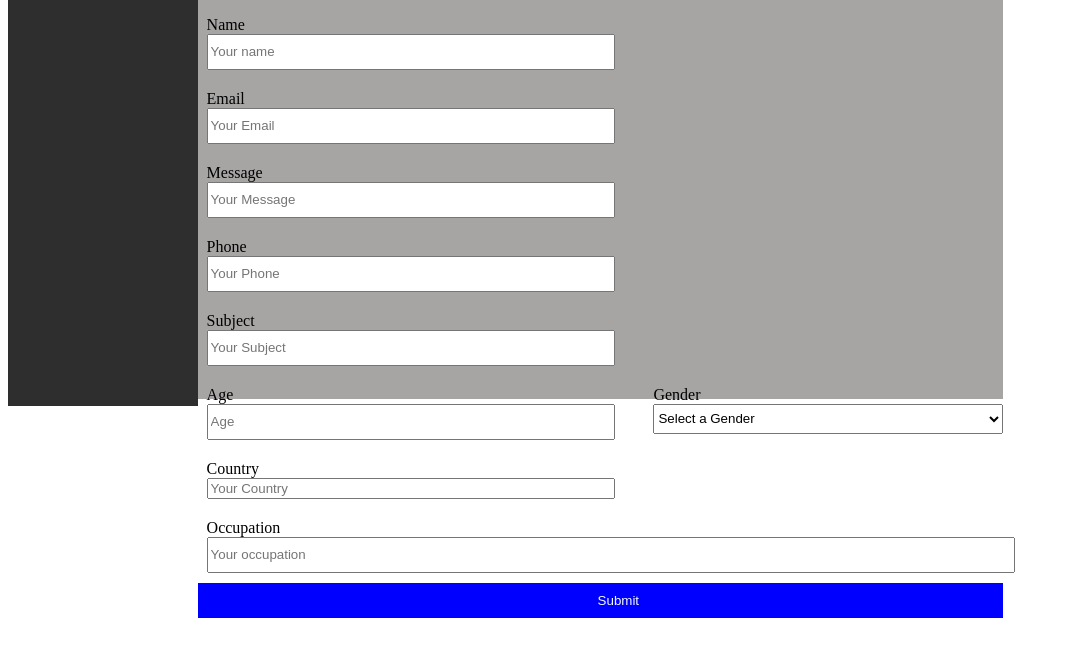
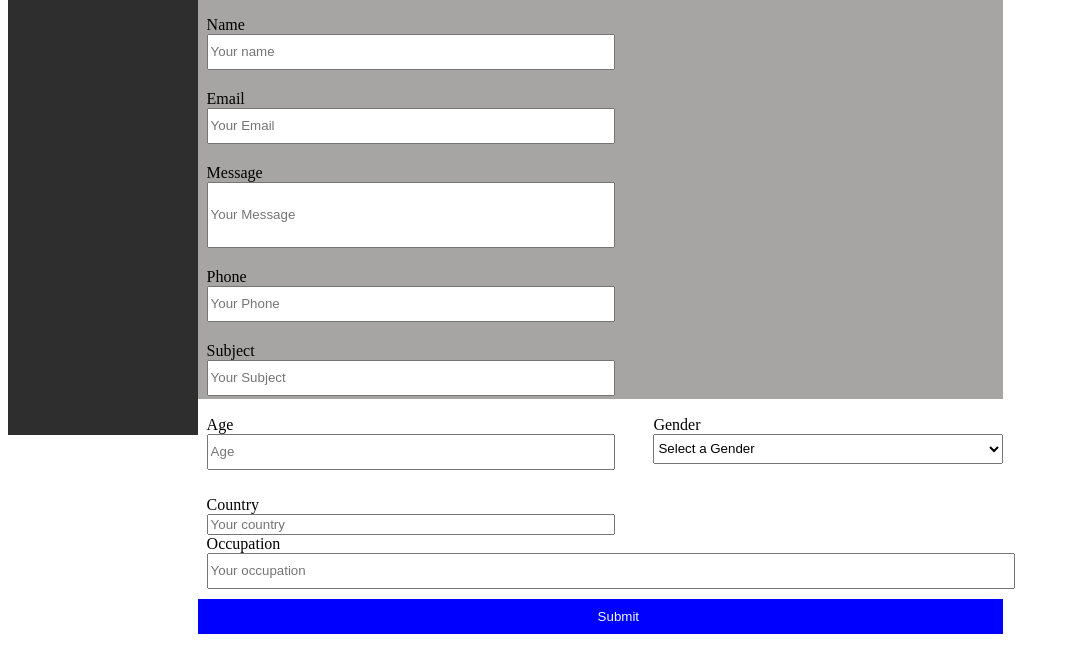
Before and after one commit to PrasannaKarmacharya2019/Assignments, a plain HTML site: page Assignment-day 6 & 7/assignment_6&7.html in a window 1280 px wide. Shown: the part 129-800 px from the top of the page, without its empty margins (0-1070 px from the left). Drawn offline with Linux system fonts and the light colour scheme.

Commit message:
feat:added a new folder

```diff
--- a/Assignment-day 6 & 7/assignment_6&7.html
+++ b/Assignment-day 6 & 7/assignment_6&7.html
@@ -12,12 +12,11 @@
     background-color: rgb(46, 46, 46);
     width: 70%;
     color: rgb(245, 245, 245);
-    height:527px;
+    height:556px;
   }
  ul
  {
   list-style-type:none ;
-
  }
 li,a
 {
@@ -100,7 +99,7 @@ margin-left:9px ;
   flex-direction: column;
   margin-top: 10px;
 margin-bottom: 10px;
-margin-left:9px ;
+margin-left:9px;
 }
 #gender
 {
@@ -118,6 +117,9 @@ margin-bottom: 10px;
   margin-top: 10px;
 margin-bottom: 10px;
 margin-left:9px ;
+height:13px;
+padding-top: 6px;
+padding-bottom: 6px;
 }
 button
 {
@@ -144,6 +146,7 @@ margin-left:9px ;
   width:75%;
   height: 440px;
 }
+
   </style>
 <body>
 
@@ -175,7 +178,7 @@ margin-left:9px ;
 
     <div id="Message">
       <label for="Message>">Message</label>
-      <input type="text" placeholder="Your Message" style="width: 400px; height: 30px;">
+      <input type="text" placeholder="Your Message" style="width: 400px; height: 60px;">
     </div>
 
     <div id="Phone">
@@ -203,20 +206,17 @@ margin-left:9px ;
     </select>
 </div>
 <div class="Country">
-  <label for="Name">Country</label>
-  <input type="text" placeholder="Your Country" style="width: 400px;">
+  <label for="Country">Country</label>
+  <input type="text" placeholder="Your country" style="width: 400px; height: 30px;">
   </div>
 
   <div class="Occupation">
     <label for="Occupation">Occupation</label>
-    <input type="text" placeholder="Your occupation" style="width: 800px; height: 30px;">
+    <input type="text" placeholder="Your occupation" style="width: 800px; height: 30px; height: 30px;">
     </div>
   <button>Submit</button>
 </div>
 </div>
-
-
-
 
 
 </form>
```
